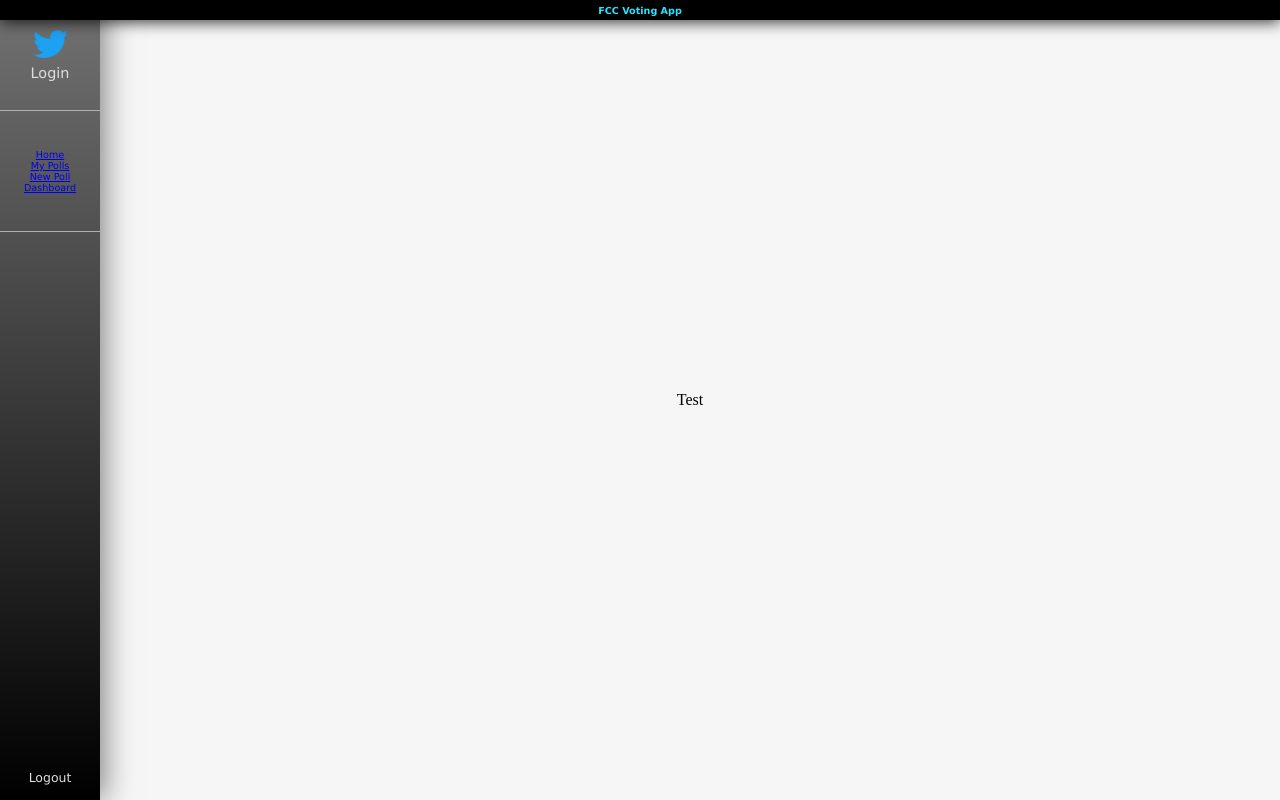
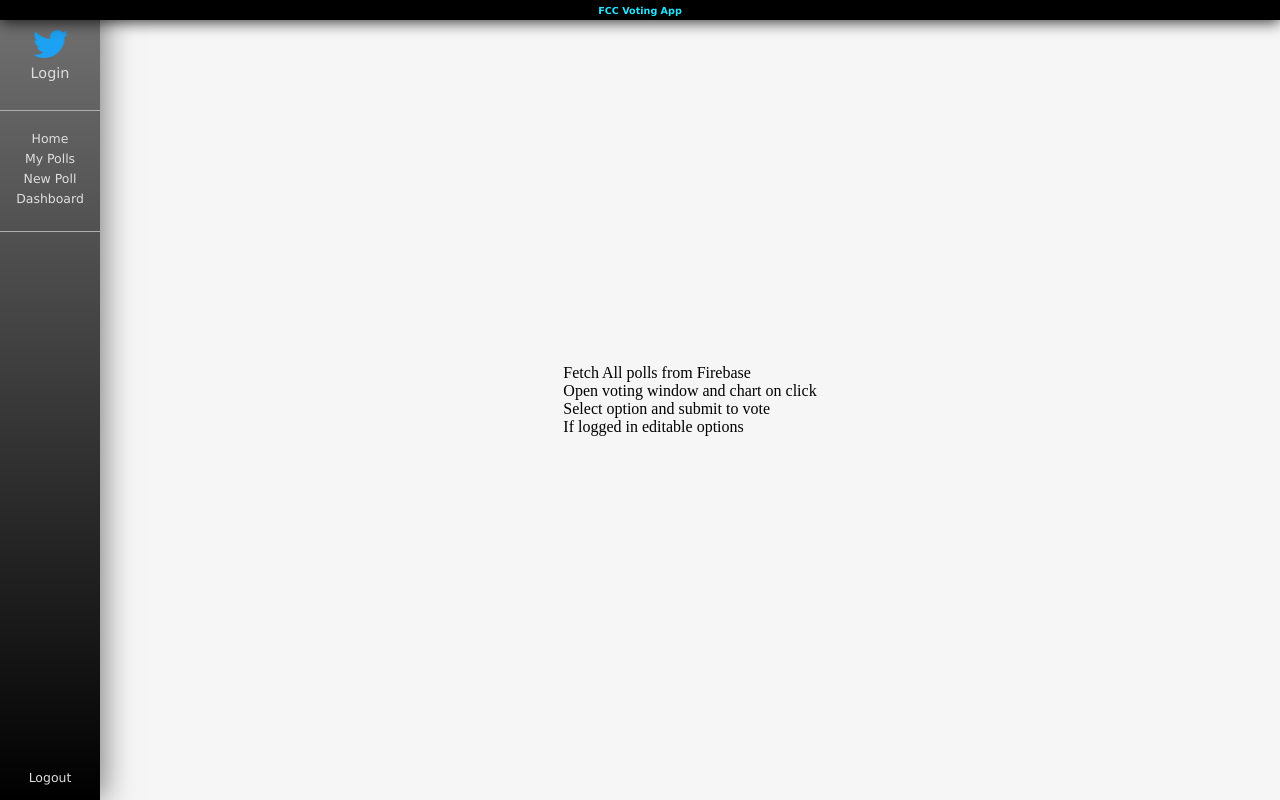
Before and after one commit to kmeda/voting_app, a React app: page / in a window 1280 px wide. Built offline with nearby package versions, Linux system fonts and the light colour scheme.

Commit message:
ui styling & notes

```diff
--- a/src/components/Dashboard.jsx
+++ b/src/components/Dashboard.jsx
@@ -7,7 +7,7 @@ class Dashboard extends Component {
 
   render(){
     return (
-      <div>Dashboard</div>
+      <div>Render all polls with charts and add pagination</div>
     );
   }
 };
--- a/src/components/Home.jsx
+++ b/src/components/Home.jsx
@@ -7,7 +7,12 @@ class Home extends Component {
 
   render(){
     return (
-      <div>Test</div>
+      <div>
+      <div>Fetch All polls from Firebase</div>
+      <div>Open voting window and chart on click</div>
+      <div>Select option and submit to vote</div>
+      <div>If logged in editable options</div>
+      </div>
     );
   }
 };
--- a/src/components/MyPolls.jsx
+++ b/src/components/MyPolls.jsx
@@ -7,7 +7,11 @@ class MyPolls extends Component {
 
   render(){
     return (
-      <div>My Polls</div>
+      <div>
+      <div>if logged in Fetch My Polls from Firebase.</div>
+      <div>Open voting window and chart on click</div>
+      <div>I can vote, delete or edit my polls</div>
+      </div>
     );
   }
 };
--- a/src/components/NewPoll.jsx
+++ b/src/components/NewPoll.jsx
@@ -7,7 +7,11 @@ class NewPoll extends Component {
 
   render(){
     return (
-      <div>New </div>
+      <div>
+      <div>Create New Poll and push data to firebase</div>
+      <div>Re-render new poll component</div>
+      </div>
+
     );
   }
 };
--- a/src/components/Sidebar.jsx
+++ b/src/components/Sidebar.jsx
@@ -19,10 +19,10 @@ class Sidebar extends Component {
 
           </div>
           <div className="routes-container">
-            <Link to="/">Home</Link>
-            <Link to="/mypolls">My Polls</Link>
-            <Link to="/newpoll">New Poll</Link>
-            <Link to="/dashboard">Dashboard</Link>
+            <Link to="/" className="routes">Home</Link>
+            <Link to="/mypolls" className="routes">My Polls</Link>
+            <Link to="/newpoll" className="routes">New Poll</Link>
+            <Link to="/dashboard" className="routes">Dashboard</Link>
 
             </div>
         </div>
--- a/styles/components/_sidebar.sass
+++ b/styles/components/_sidebar.sass
@@ -39,6 +39,15 @@
     flex-direction: column
     justify-content: center
     align-items: center
+    .routes
+      text-decoration: none
+      color: #dfdfdf
+      cursor: pointer
+      font-size: 1.3em
+      margin-bottom: 5px
+      &:hover
+        text-decoration: underline
+        color: #ffffff
 
 
 
```
